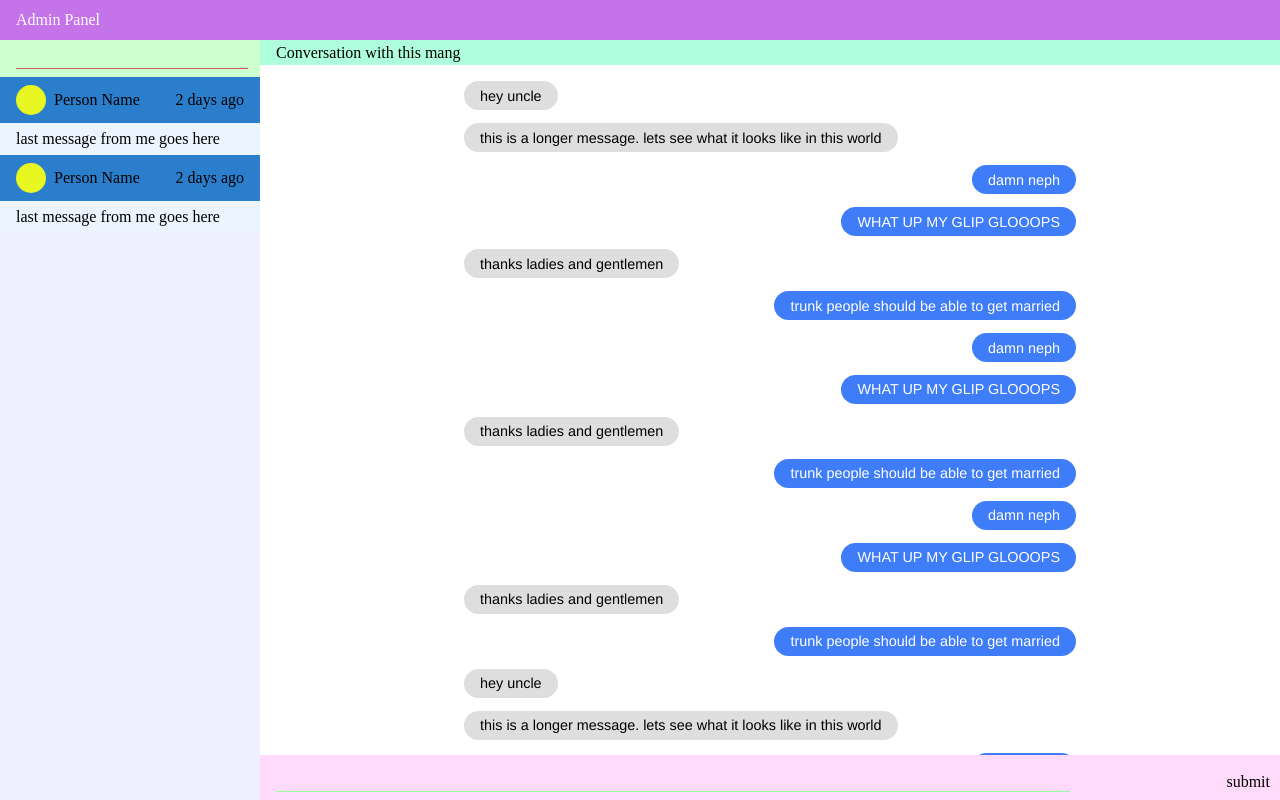
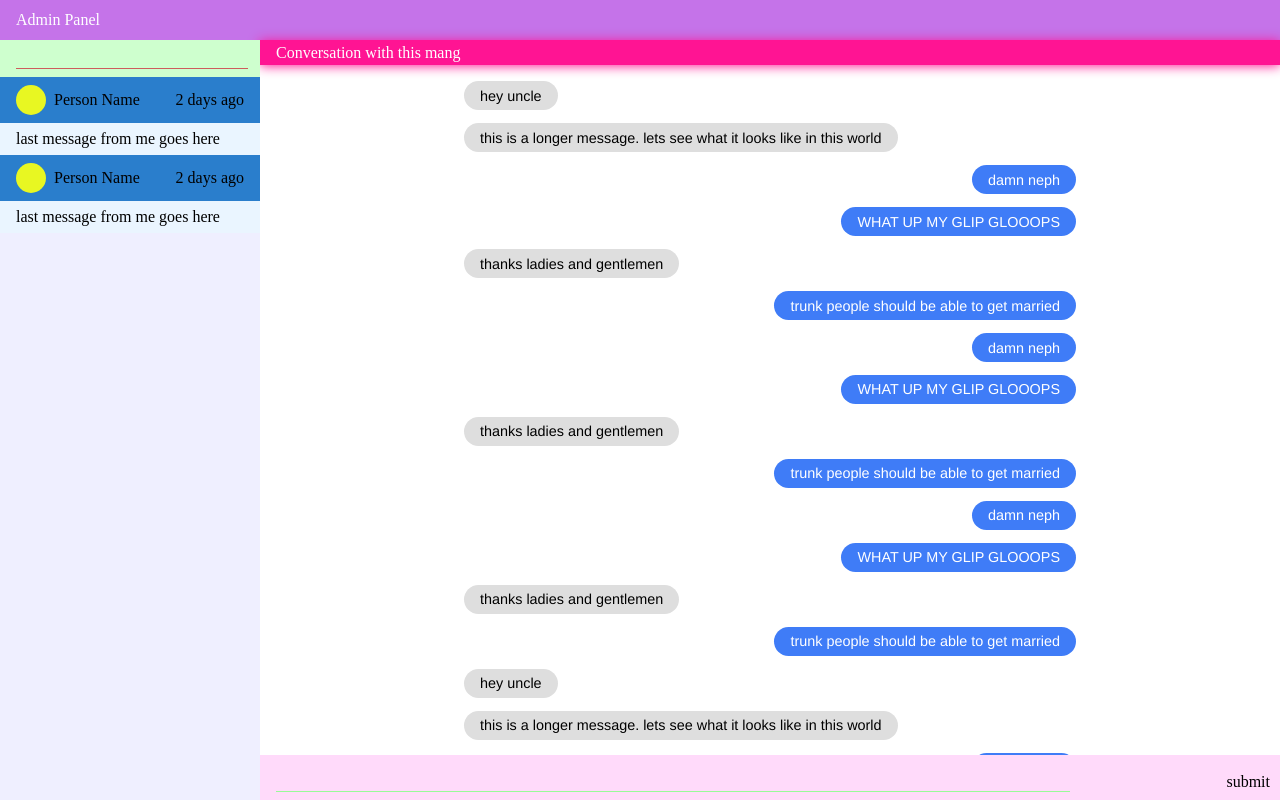
Before and after one commit to jerrywalters/portfolio-threejs, a plain HTML site: page design/admin-conversation.html in a window 1280 px wide. Drawn offline with Linux system fonts and the light colour scheme.

Commit message:
add shadow and color to conversation header

```diff
--- a/design/style.css
+++ b/design/style.css
@@ -73,6 +73,7 @@ table {
     height: calc(100vh - 40px);
     background-color: #efefff;
     width: 260px;
+    z-index: 9;
 }
 .sidebar-search {
     padding: .5rem 1rem;
@@ -131,9 +132,12 @@ table {
     display: flex;
     align-items: center;
     padding: 0 1rem;
-    background-color: #afffdd;
+    background-color: deeppink;
     width: 100%;
+    color: #fff;
     box-sizing: border-box;
+    box-shadow: 0 1px 12px deeppink;
+    position: relative;
 }
 .message-list {
     padding: 1rem 20%;
```
